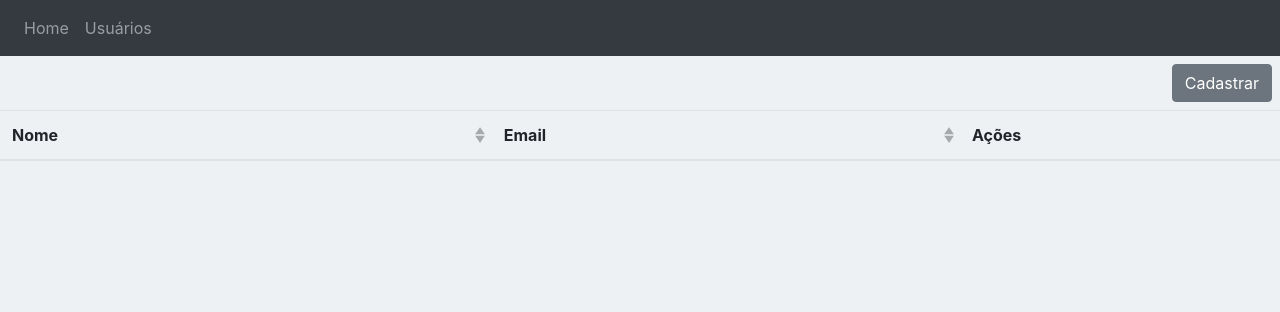
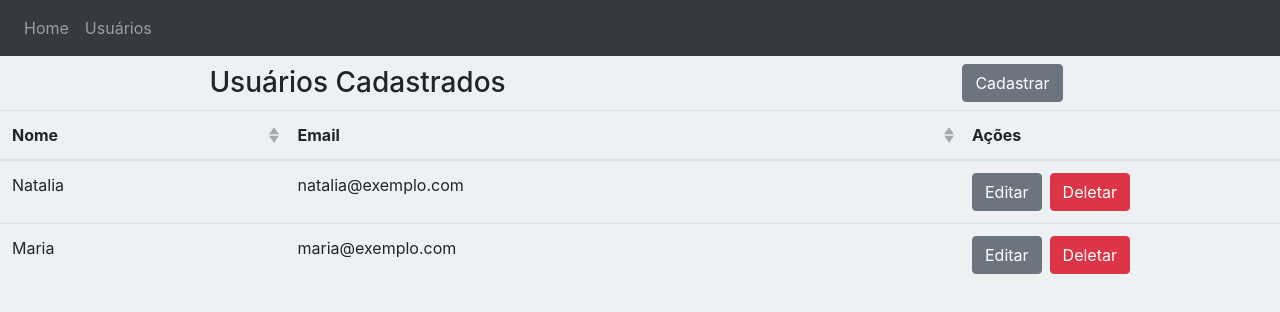
Before and after one commit to npbrito/challenge-full-stack-web-developer-front, a Vue app: page /users in a window 1280 px wide. Shown: the top 312 px of the page. Built offline with nearby package versions, Linux system fonts and the light colour scheme; no server answers.

Commit message:
Registration form now accept edit users

```diff
--- a/src/components/Forms/RegistrationForm.vue
+++ b/src/components/Forms/RegistrationForm.vue
@@ -4,7 +4,7 @@
       hide-footer
       id="modal-form"
       ref="modal-form"
-      title="Cadastrar usuário"
+      :title="title"
       v-model="isOpen"
     >
       <b-container>
@@ -54,7 +54,10 @@
           >
             Campo não pode ser vazio.
           </div>
-          <div class="error" v-if="!$v.user.email.email && $v.user.email.$dirty">
+          <div
+            class="error"
+            v-if="!$v.user.email.email && $v.user.email.$dirty"
+          >
             Insira um e-mail válido.
           </div>
         </b-form-group>
@@ -91,13 +94,14 @@ export default {
     registrationType: {
       required: true,
     },
+    userInfo: {
+      id: "",
+      name: "",
+      email: "",
+    },
   },
   data() {
     return {
-      user: {
-        name: "",
-        email: "",
-      },
       alertOptions: {
         message: "",
         status: "",
@@ -162,6 +166,16 @@ export default {
         this.$emit("input", newValue);
       },
     },
+    user: {
+      get() {
+        return this.userInfo;
+      },
+    },
+    title: {
+      get() {
+        return this.registrationType == "new" ? "Novo usuário" : "Editar usuário";
+      },
+    },
   },
 };
 </script>>
--- a/src/util/usersApi.js
+++ b/src/util/usersApi.js
@@ -13,7 +13,7 @@ export default {
     async getUser(id){
         return axios.get(apiUrl, id)
         .then((res) => res.data)
-        .catch((err)=> console.error(err))
+        .catch((err)=> (err))
     },
 
     async postUser(user){
@@ -22,16 +22,18 @@ export default {
         .catch((err)=> (err))
     },
 
-    async putUser(id){
-        return axios.put(apiUrl, id)
+    async putUser(user){
+        return axios.put(apiUrl, user.id, {
+            data: {user}
+        })
         .then((res) => res)
         .catch((err)=> (err))
     },
 
-    async disableUser(id){
+    async deleteUser(id){
         return axios.delete(apiUrl, id)
         .then((res) => res)
-        .catch((err)=> console.error(err))
+        .catch((err)=> (err))
     },
 
 }
--- a/src/views/Users.vue
+++ b/src/views/Users.vue
@@ -1,16 +1,28 @@
 <template>
   <div>
-    <RegistrationForm v-model="displayRegistrationForm" :registrationType="'new'"/>
-    <div class="m-2 d-flex justify-content-end">
-      <b-button @click="openRegistrationForm('new')">Cadastrar</b-button>
-    </div>
+    <RegistrationForm
+      v-model="displayRegistrationForm"
+      :registrationType="registrationType"
+      :userInfo="selectedUser"
+    />
+    <ConfirmDelete v-model="displayConfirmDelete" :userId="1" />
+    <b-row class="justify-content-around">
+      <h3 class="m-0 align-self-center">Usuários Cadastrados</h3>
+      <div class="m-2 d-flex justify-content-end">
+        <b-button @click="openRegistrationForm('new')">Cadastrar</b-button>
+      </div>
+    </b-row>
 
     <!-- Users list -->
     <b-table hover :items="users" :fields="fields">
-      <!-- <template v-slot:cell(actions)="data" >
-      <b-button>Editar</b-button>
-      <b-button class="ml-2" variant="danger">Deletar</b-button>
-     </template> -->
+      <template v-slot:cell(actions)="row">
+        <b-button @click="openRegistrationForm('edit', row.item)"
+          >Editar</b-button
+        >
+        <b-button class="ml-2" variant="danger" @click="confirmDelete(row.item)"
+          >Deletar</b-button
+        >
+      </template>
     </b-table>
   </div>
 </template>
@@ -19,11 +31,13 @@
 /* eslint-disable no-console */
 import userApi from "../util/usersApi";
 import RegistrationForm from "../components/Forms/RegistrationForm.vue";
+import ConfirmDelete from "../components/Modals/ConfirmDelete.vue";
 
 export default {
   name: "Users",
   components: {
-    RegistrationForm
+    RegistrationForm,
+    ConfirmDelete,
   },
   data() {
     return {
@@ -45,9 +59,25 @@ export default {
           class: "col-md-3",
         },
       ],
-      users: [],
+      users: [
+        {
+          isActive: true,
+          id: "1",
+          name: "Natalia",
+          email: "natalia@exemplo.com",
+        },
+        {
+          isActive: false,
+          id: "2",
+          name: "Maria",
+          email: "maria@exemplo.com",
+        },
+      ],
       displayRegistrationForm: false,
-      registrationType: "new"
+      displayConfirmDelete: false,
+      registrationType: "new",
+      selectedUser: "",
+      selectedUserId: "",
     };
   },
 
@@ -60,11 +90,17 @@ export default {
       userApi.getAll().then((users) => console.log(users));
     },
     save() {},
-    openRegistrationForm(type) {
-      this.displayRegistrationForm = true;
-      this.registrationType = type
+    openRegistrationForm(type, item) {
+      this.registrationType = type;
+      if (type == "edit") {
+        this.selectedUser = { id: item.id, name: item.name, email: item.email };
+      } else this.selectedUser = { id: "", name: "", email: "" };
+        this.displayRegistrationForm = true;
     },
-    confirmDelete() {},
+    confirmDelete(item) {
+      this.displayConfirmDelete = true;
+      this.selectedUserId = item.id;
+    },
   },
 };
 </script>
```
